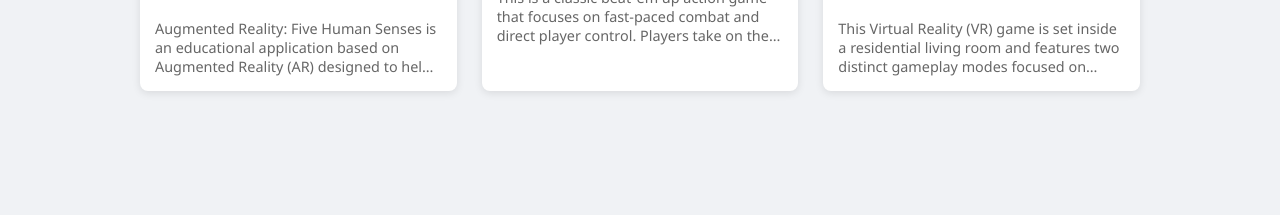
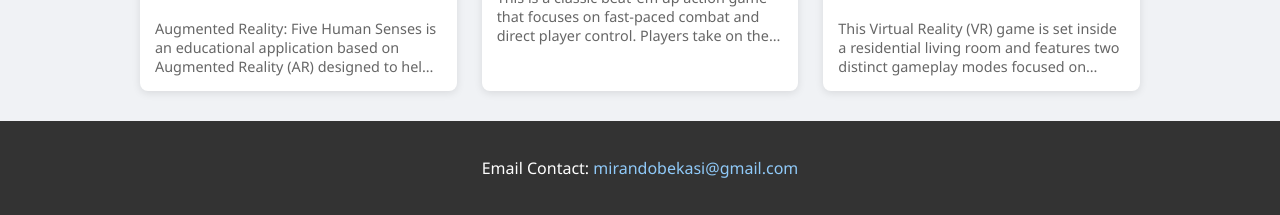
Before and after one commit to MirandoNando/my_portofolio, a plain HTML site: page index.html in a window 1280 px wide. Shown: the part 906-1121 px from the top of the page. Before the commit the page ends 1027 px from the top, so only its background shows below. Drawn offline with Linux system fonts and the light colour scheme.

Commit message:
email contact

```diff
--- a/index.html
+++ b/index.html
@@ -181,6 +181,18 @@
         .playstore-button:hover {
             background-color: #2e8b46;
         }
+
+        footer {
+            background-color: #333;
+            color: white;
+            text-align: center;
+            padding: 20px 0;
+        }
+
+        footer a {
+            color: #90caf9;
+            text-decoration: none;
+        }
     </style>
 </head>
 <body>
@@ -218,6 +230,10 @@
         </section>
 
     </div>
+
+    <footer>
+        <p>Email Contact: <a href="mailto:mirandobekasi@gmail.com">mirandobekasi@gmail.com</a></p>
+    </footer>
 
     <script>
         // --- 1. DATA KONTEN (Database Sederhana) ---
```
